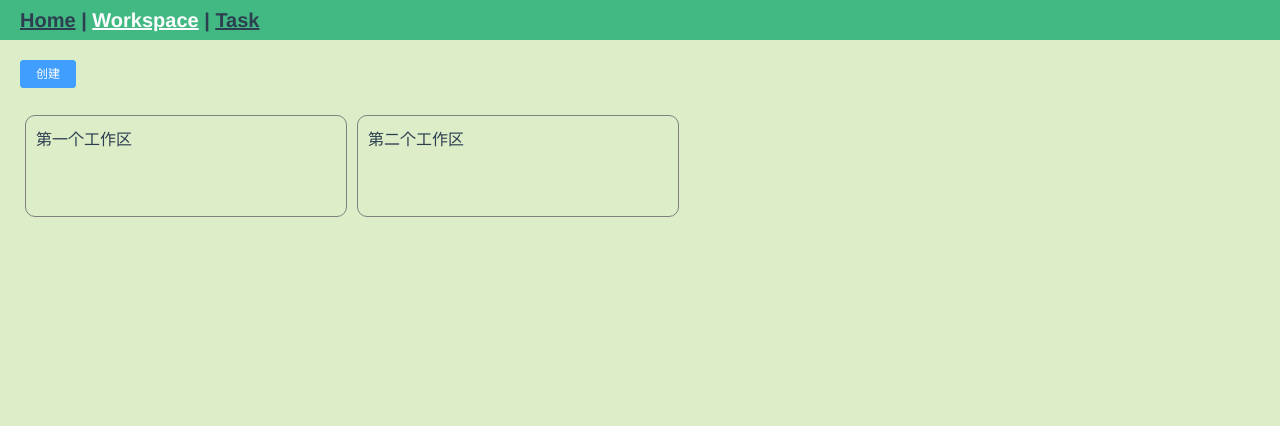
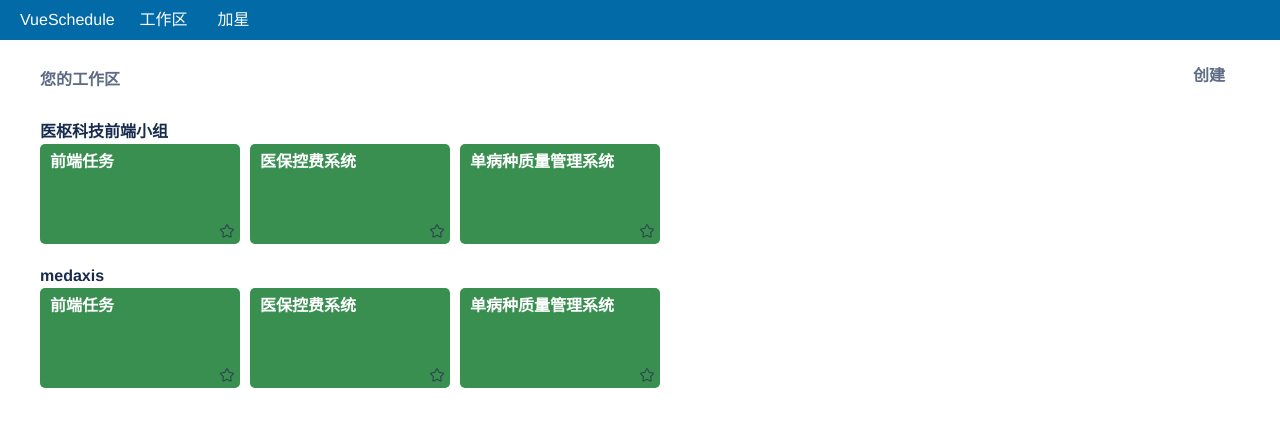
Before and after one commit to hyperbajie/schedule, a Vue app: page /workspace in a window 1280 px wide. Shown: the top 426 px of the page. Built offline with nearby package versions, Linux system fonts and the light colour scheme.

Commit message:
big change in some page such as workspace

```diff
--- a/src/App.vue
+++ b/src/App.vue
@@ -1,15 +1,20 @@
 <template>
   <div id="app">
-    <div id="nav">
-      <a><router-link to="/home">Home</router-link> | </a>
-      <a><router-link to="/workspace">Workspace</router-link> | </a>
-      <a class="abandon"><router-link to="/task">Task</router-link></a>
-    </div>
-    <router-view class="content" />
+    <NavBar id="nav" />
+    <router-view class="main-container" />
   </div>
 </template>
 
-<style>
+<script>
+import NavBar from "@/components/base/nav-bar";
+export default {
+  components: {
+    NavBar,
+  },
+};
+</script>
+
+<style scoped>
 #app {
   font-family: Avenir, Helvetica, Arial, sans-serif;
   -webkit-font-smoothing: antialiased;
@@ -19,25 +24,7 @@
   height: 100%;
 }
 
-#nav {
-  background: var(--color-common5);
-  height: 40px;
-  line-height: 40px;
-  padding-left: 20px;
-  box-sizing: border-box;
-}
-
-#nav a {
-  font-size: 20px;
-  font-weight: bold;
-  color: #2c3e50;
-}
-
-#nav a.router-link-exact-active {
-  color: var(--color-white);
-}
-
-.content {
+.main-container {
   height: calc(100% - 40px);
   background-color: var(--color-common4);
 }
--- a/src/components/HelloWorld.vue
+++ /dev/null
@@ -1,59 +0,0 @@
-<template>
-  <div class="hello">
-    <h1>{{ msg }}</h1>
-    <p>
-      For a guide and recipes on how to configure / customize this project,<br>
-      check out the
-      <a href="https://cli.vuejs.org" target="_blank" rel="noopener">vue-cli documentation</a>.
-    </p>
-    <h3>Installed CLI Plugins</h3>
-    <ul>
-      <li><a href="https://github.com/vuejs/vue-cli/tree/dev/packages/%40vue/cli-plugin-babel" target="_blank" rel="noopener">babel</a></li>
-      <li><a href="https://github.com/vuejs/vue-cli/tree/dev/packages/%40vue/cli-plugin-router" target="_blank" rel="noopener">router</a></li>
-      <li><a href="https://github.com/vuejs/vue-cli/tree/dev/packages/%40vue/cli-plugin-vuex" target="_blank" rel="noopener">vuex</a></li>
-    </ul>
-    <h3>Essential Links</h3>
-    <ul>
-      <li><a href="https://vuejs.org" target="_blank" rel="noopener">Core Docs</a></li>
-      <li><a href="https://forum.vuejs.org" target="_blank" rel="noopener">Forum</a></li>
-      <li><a href="https://chat.vuejs.org" target="_blank" rel="noopener">Community Chat</a></li>
-      <li><a href="https://twitter.com/vuejs" target="_blank" rel="noopener">Twitter</a></li>
-      <li><a href="https://news.vuejs.org" target="_blank" rel="noopener">News</a></li>
-    </ul>
-    <h3>Ecosystem</h3>
-    <ul>
-      <li><a href="https://router.vuejs.org" target="_blank" rel="noopener">vue-router</a></li>
-      <li><a href="https://vuex.vuejs.org" target="_blank" rel="noopener">vuex</a></li>
-      <li><a href="https://github.com/vuejs/vue-devtools#vue-devtools" target="_blank" rel="noopener">vue-devtools</a></li>
-      <li><a href="https://vue-loader.vuejs.org" target="_blank" rel="noopener">vue-loader</a></li>
-      <li><a href="https://github.com/vuejs/awesome-vue" target="_blank" rel="noopener">awesome-vue</a></li>
-    </ul>
-  </div>
-</template>
-
-<script>
-export default {
-  name: 'HelloWorld',
-  props: {
-    msg: String
-  }
-}
-</script>
-
-<!-- Add "scoped" attribute to limit CSS to this component only -->
-<style scoped>
-h3 {
-  margin: 40px 0 0;
-}
-ul {
-  list-style-type: none;
-  padding: 0;
-}
-li {
-  display: inline-block;
-  margin: 0 10px;
-}
-a {
-  color: #42b983;
-}
-</style>
--- /dev/null
+++ b/src/components/base/nav-bar/index.vue
@@ -0,0 +1,39 @@
+<template>
+  <div class="container">
+    <span class="project-name">VueSchedule</span>
+    <el-popover placement="bottom-start" width="400" trigger="click" @show="workspaceVisible = true" @hide="workspaceVisible = false">
+      <span>nothing</span>
+      <span class="common-text-btn" :class="{ 'common-text-btn-selected': workspaceVisible }" slot="reference">工作区</span>
+    </el-popover>
+    <el-popover placement="bottom-start" width="400" trigger="click" @show="collectionVisible = true" @hide="collectionVisible = false">
+      <span>nothing</span>
+      <span class="common-text-btn" :class="{ 'common-text-btn-selected': collectionVisible }" slot="reference">加星</span>
+    </el-popover>
+  </div>
+</template>
+
+<script>
+export default {
+  data() {
+    return {
+      workspaceVisible: false,
+      collectionVisible: false,
+    };
+  },
+};
+</script>
+
+<style scoped>
+.project-name {
+  margin-right: 10px;
+}
+.container {
+  background: #026aa7;
+  height: 40px;
+  line-height: 40px;
+  padding-left: 20px;
+  box-sizing: border-box;
+  color: white;
+}
+
+</style>
--- a/src/css/index.scss
+++ b/src/css/index.scss
@@ -17,12 +17,7 @@ body {
   --color-white: #ffffff;
   --color-orange: #ff5252;
   --color-yellow: #ffe57f;
-
-  --color-common: #e6ee9c;
-  --color-common2: #aed581;
-  --color-common3: #66bb6a;
-  --color-common4: #dcedc8;
-  --color-common5: #42b983;
+  --color-green: rgb(56, 143, 80);
 }
 
 .app-container {
@@ -30,3 +25,20 @@ body {
   margin: 0;
   box-sizing: border-box;
 }
+
+.common-text-btn {
+  padding: 0 15px;
+  display: inline-block;
+  height: 32px;
+  line-height: 32px;
+  position: relative;
+  cursor: pointer;
+  border-radius: 5px;
+  user-select: none;
+}
+.common-text-btn:hover {
+  background-color: rgba(221, 221, 221, 0.3);
+}
+.common-text-btn-selected {
+  background-color: rgba(221, 221, 221, 0.2);
+}
--- a/src/router/index.js
+++ b/src/router/index.js
@@ -17,17 +17,12 @@ const routes = [
   {
     path: "/",
     name: "/",
-    redirect: "/home",
+    redirect: "/workspace",
   },
   {
     path: "/login",
     name: "Login",
     component: () => import("../views/login.vue"),
-  },
-  {
-    path: "/home",
-    name: "Home",
-    component: () => import("../views/home.vue"),
   },
   {
     path: "/task",
--- /dev/null
+++ b/src/views/workspace/components/workspace-board.vue
@@ -0,0 +1,55 @@
+<template>
+  <div class="box">
+    <div class="title-row">
+      <span class="title">{{ data.title }}</span>
+    </div>
+    <span class="star-icon" :class="{ 'el-icon-star-off': !data.star, 'el-icon-star-on': data.star }"></span>
+  </div>
+</template>
+
+<script>
+export default {
+  props: {
+    data: {
+      type: Object,
+      required: true,
+    },
+  },
+  methods: {
+    handleMouseOver() {},
+  },
+};
+</script>
+
+<style scoped>
+.box {
+  width: 200px;
+  height: 100px;
+  border-radius: 5px;
+  background-color: var(--color-green);
+  margin-right: 10px;
+  cursor: pointer;
+  position: relative;
+}
+.box:hover {
+  background-color: rgba(56, 143, 80, 0.8);
+}
+.title-row {
+  min-height: 24px;
+  line-height: 24px;
+  position: relative;
+  left: 10px;
+  top: 6px;
+}
+.title {
+  word-wrap: break-word;
+  font-size: 16px;
+  font-weight: 700;
+  color: #fff;
+}
+.star-icon {
+  position: absolute;
+  bottom: 5px;
+  right: 5px;
+}
+</style>
--- /dev/null
+++ b/src/views/workspace/components/workspace-create.vue
@@ -0,0 +1,29 @@
+<template>
+  <el-dialog :visible.sync="localVisible">
+      start create workspace
+  </el-dialog>
+</template>
+
+<script>
+export default {
+  props: {
+    visible: {
+      type: Boolean,
+      default: function () {
+        return false;
+      },
+    },
+  },
+  computed: {
+    localVisible: {
+      get: function () {
+        return this.visible;
+      },
+
+      set: function (v) {
+        this.$emit("update:visible", v);
+      },
+    },
+  },
+};
+</script>
--- a/src/views/workspace/components/workspace-item.vue
+++ /dev/null
@@ -1,28 +0,0 @@
-<template>
-  <div class="item-container">
-    <div>{{ item.title }}</div>
-  </div>
-</template>
-
-<script>
-export default {
-  props: {
-    item: {
-      type: Object,
-      default: function () {
-        return null;
-      },
-    },
-  },
-};
-</script>
-
-<style lang="scss" scoped>
-.item-container {
-    width: 300px;
-    height: 80px;
-    border: 1px gray solid;
-    border-radius: 10px;
-    padding: 10px;
-}
-</style>
--- /dev/null
+++ b/src/views/workspace/components/workspace.vue
@@ -0,0 +1,46 @@
+<template>
+  <div class="container">
+    <div class="header">
+      <span class="header-title">{{ workspaceData.title }}</span>
+    </div>
+    <div class="item-box">
+      <WorkspaceBoard v-for="item in workspaceData.list" :key="item.id" :data="item" />
+    </div>
+  </div>
+</template>
+
+<script>
+import WorkspaceBoard from "./workspace-board.vue";
+export default {
+  components: {
+    WorkspaceBoard,
+  },
+  props: {
+    workspaceData: {
+      type: Object,
+      required: true,
+    },
+  },
+};
+</script>
+
+<style scoped>
+.container {
+  width: 100%;
+}
+.header-title {
+  height: 24px;
+  font-size: 16px;
+  font-weight: 700;
+  line-height: 24px;
+  color: #172b4d;
+  text-overflow: ellipsis;
+  white-space: nowrap;
+}
+.item-box {
+  width: 100%;
+  display: flex;
+  flex-direction: row;
+  flex-wrap: wrap;
+}
+</style>
--- a/src/views/workspace/index.vue
+++ b/src/views/workspace/index.vue
@@ -1,27 +1,25 @@
 <template>
-  <div class="app-container container">
-    <div class="function-btn-row">
-      <el-button @click="handleAdd" type="primary" size="mini">创建</el-button>
+  <div class="container">
+    <div class="header">
+      <span>您的工作区</span>
+      <span class="common-text-btn create-btn" @click="handleClickCreate">创建</span>
     </div>
-    <div class="workspace-item-container">
-      <workspace-item class="workspace-item" v-for="item in dataList" :key="item.id" :item="item" @click.native="handleClickItem(item)"></workspace-item>
+    <div class="content">
+      <Workspace v-for="item in dataList" :key="item.id" :workspaceData="item" />
     </div>
-    <workspace-edit :visible.sync="editVisible"></workspace-edit>
+    <WorkspaceCreate :visible.sync="createVisible" />
   </div>
 </template>
 
 <script>
-import WorkspaceItem from "./components/workspace-item.vue";
-import WorkspaceEdit from "./components/workspace-edit.vue";
+import Workspace from "./components/workspace.vue";
+import WorkspaceCreate from "./components/workspace-create.vue";
 export default {
-  components: {
-    WorkspaceItem,
-    WorkspaceEdit,
-  },
+  components: { Workspace, WorkspaceCreate },
   data() {
     return {
       dataList: [],
-      editVisible: false,
+      createVisible: false,
     };
   },
   mounted() {
@@ -31,29 +29,51 @@ export default {
     handleQuery() {
       this.dataList = [
         {
-          title: "第一个工作区",
-          desc: "",
+          title: "医枢科技前端小组",
           id: 1,
+          list: [
+            {
+              title: "前端任务",
+              id: "10001",
+              star: false,
+            },
+            {
+              title: "医保控费系统",
+              id: "10002",
+              star: false,
+            },
+            {
+              title: "单病种质量管理系统",
+              id: "10003",
+              star: false,
+            },
+          ],
         },
         {
-          title: "第二个工作区",
-          desc: "",
+          title: "medaxis",
           id: 2,
+          list: [
+            {
+              title: "前端任务",
+              id: "10001",
+              star: false,
+            },
+            {
+              title: "医保控费系统",
+              id: "10002",
+              star: false,
+            },
+            {
+              title: "单病种质量管理系统",
+              id: "10003",
+              star: false,
+            },
+          ],
         },
       ];
     },
-    handleAdd() {
-      console.log("创建");
-      this.editVisible = true;
-    },
-    handleClickItem(item) {
-      console.log("click item", item);
-      this.$router.push({
-        name: "Task",
-        params: {
-          id: item.id,
-        },
-      });
+    handleClickCreate() {
+      this.createVisible = true;
     },
   },
 };
@@ -61,19 +81,27 @@ export default {
 
 <style lang="scss" scoped>
 .container {
-  // display: flex;
-  // flex-wrap: wrap;
+  width: 1200px;
+  position: relative;
+  margin: 0 auto;
+  padding-top: 20px;
+  box-sizing: border-box;
 }
-.function-btn-row {
+.header {
   width: 100%;
-  height: 50px;
+  color: #5e6c84;
+  font-size: 16px;
+  font-weight: 700;
+  line-height: 40px;
+  height: 40px;
+  overflow: hidden;
+  text-overflow: ellipsis;
+  white-space: nowrap;
 }
-.workspace-item-container {
-  display: flex;
-  flex-wrap: wrap;
-  .workspace-item {
-    cursor: pointer;
-    margin: 5px;
-  }
+.content {
+  width: 100%;
+}
+.create-btn {
+  float: right;
 }
 </style>
```
Also changed, not shown: src/views/workspace/components/workspace-edit.vue (deleted, +0 -61 lines).
